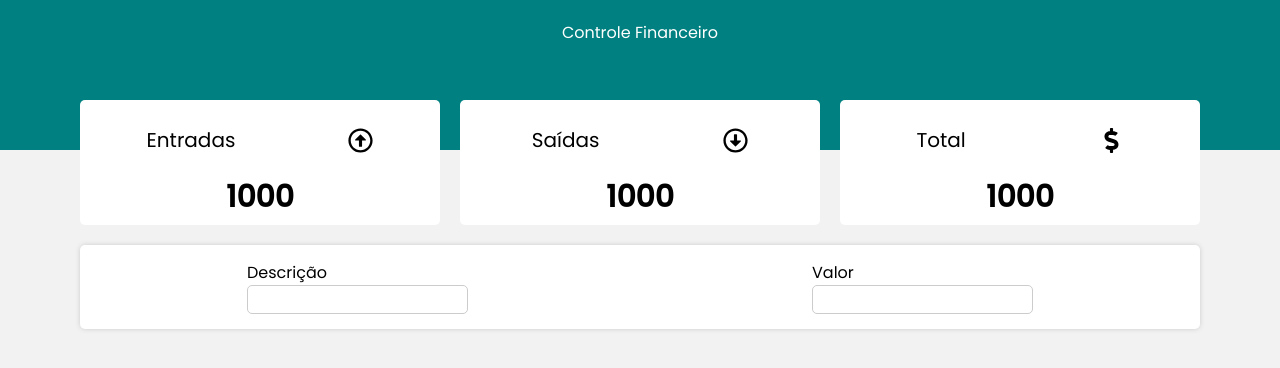
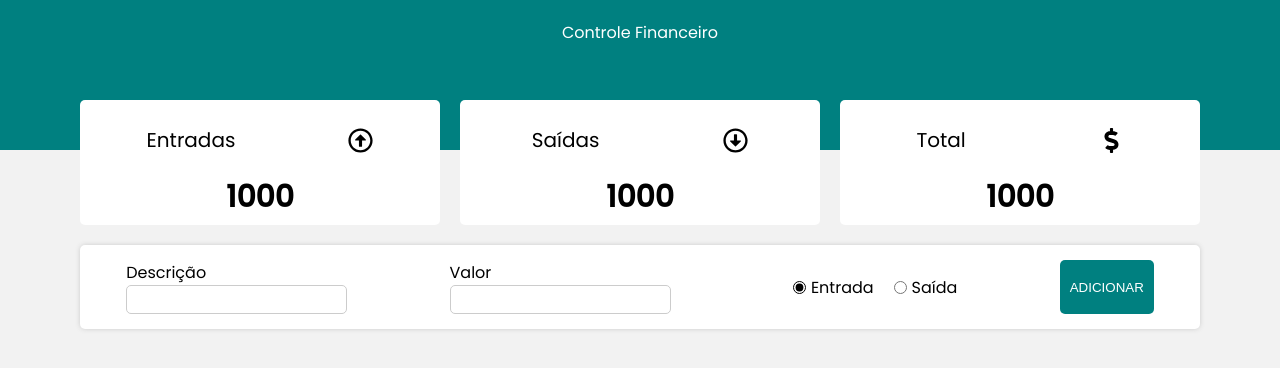
Before and after one commit to WenerRodrigo/controle-financas, a React (Create React App) app: page / in a window 1280 px wide. Shown: the top 368 px of the page. Built offline with nearby package versions, Linux system fonts and the light colour scheme.

Commit message:
finalizado o formulario

```diff
--- a/src/App.js
+++ b/src/App.js
@@ -1,4 +1,4 @@
-import React from "react";
+import React, {useState, useEffect} from "react";
 import Form from "./components/Form";
 import Header from "./components/Header"
 import Resume from "./components/Resume";
--- a/src/components/Form/index.js
+++ b/src/components/Form/index.js
@@ -1,10 +1,10 @@
 import React, { useState } from "react";
-import * as C from "./style"
+import * as C from "./style";
 
 const Form = () => {
   const [desc, setDesc] = useState("");
   const [amount, setAmount] = useState("");
-  const [isExpense, setIsExpense] = useState("");
+  const [isExpense, setExpense] = useState("false");
 
   const handleSave = () => {
     if (!desc || !amount) {
@@ -19,17 +19,35 @@
     <>
       <C.Container>
         <C.InputContent>
-          <C.label>Descrição</C.label>
-          <C.Input value={desc} onChange={(e) => setDesc(e.terget.value)} />
+          <C.Label>Descrição</C.Label>
+          <C.Input value={desc} onChange={(e) => setDesc(e.target.value)} />
         </C.InputContent>
         <C.InputContent>
-          <C.label>Valor</C.label>
+          <C.Label>Valor</C.Label>
           <C.Input
             value={amount}
             type="number"
             onChange={(e) => setAmount(e.target.value)}
           />
         </C.InputContent>
+        <C.RadioGroup>
+          <C.Input
+            type="radio"
+            id="rIncome"
+            defaultChecked
+            name="group1"
+            onChange={() => setExpense(!isExpense)}
+          />
+          <C.Label htmlFor="rIncome">Entrada</C.Label>
+          <C.Input
+            type="radio"
+            id="rExpenses"
+            name="group1"
+            onChange={() => setExpense(!isExpense)}
+          />
+           <C.Label htmlFor="rExpenses">Saída</C.Label>
+        </C.RadioGroup>
+        <C.Button onClick={handleSave}>ADICIONAR</C.Button>
       </C.Container>
     </>
   );
--- a/src/components/Form/style.js
+++ b/src/components/Form/style.js
@@ -22,7 +22,7 @@
   flex-direction: column;
 `;
 
-export const label = styled.label``;
+export const Label = styled.label``;
 
 export const Input = styled.input`
   outline: none;
@@ -38,6 +38,7 @@
 
   input {
     margin-left: 20px;
+    margin-right: 5px;
     accent-color: black;
     margin-top: 0;
   }
```
